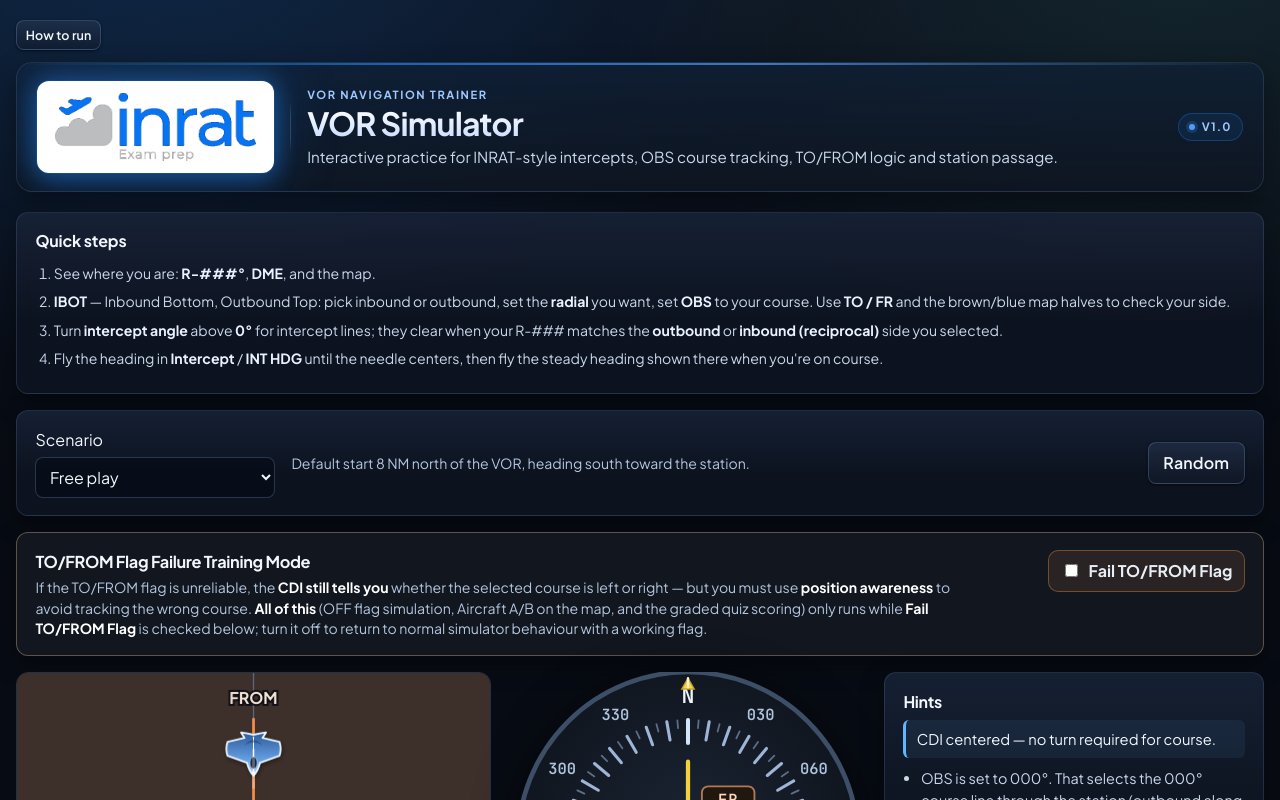
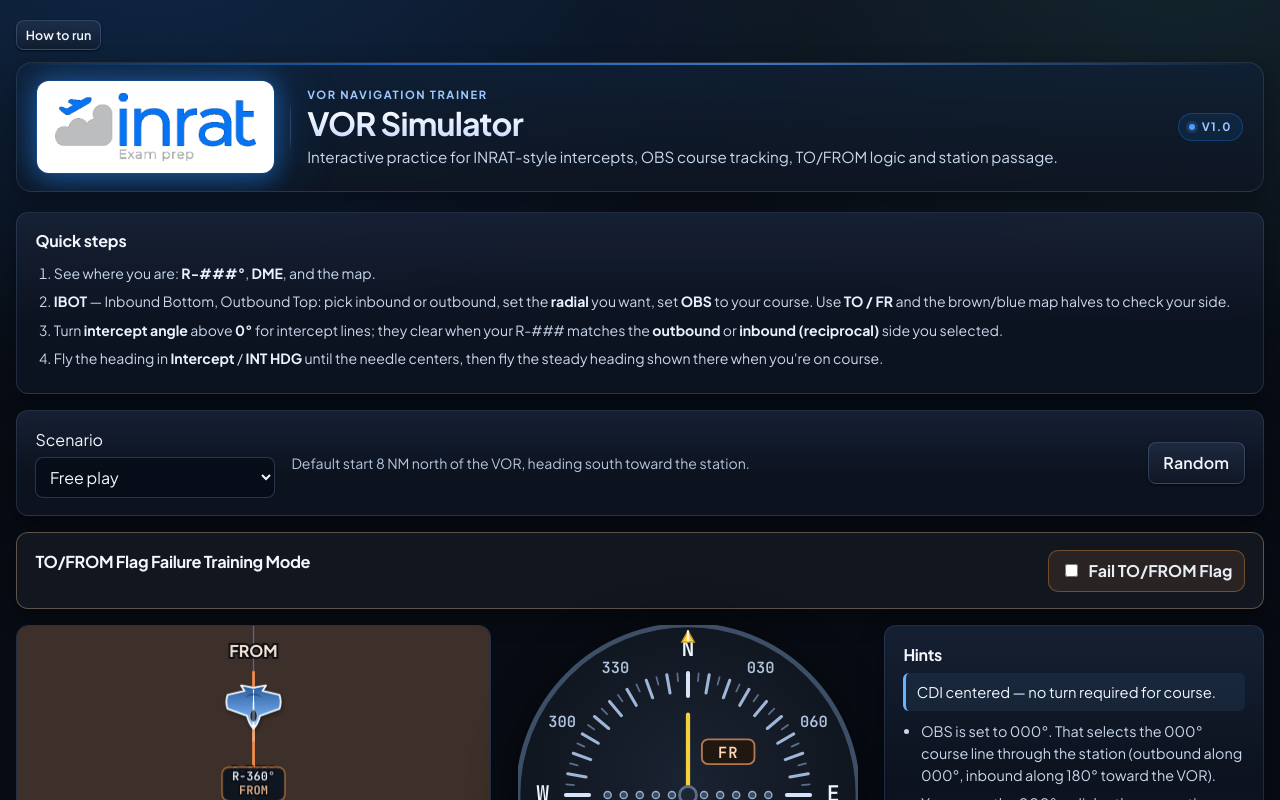
Before and after one commit to affan1121/VOR-Simulation, a React (Vite) app: page / in a window 1280 px wide. Shown: the top 800 px of the page. Built offline with nearby package versions, Linux system fonts and the light colour scheme.

Commit message:
Show TO/FROM fail-mode instructions only when the training toggle is on.
Hides the long CDI/position-awareness explanation until the student checks Fail TO/FROM Flag.

Co-authored-by: Cursor <cursoragent@cursor.com>

```diff
--- a/src/App.tsx
+++ b/src/App.tsx
@@ -443,6 +443,7 @@ export default function App() {
         <div className="tf-fail-row">
           <div>
             <h3 className="tf-fail-title">TO/FROM Flag Failure Training Mode</h3>
+            {failToFromFlag && (
               <p className="tf-fail-sub">
                 If the TO/FROM flag is unreliable, the <strong>CDI still tells you</strong> whether the selected course is
                 left or right — but you must use <strong>position awareness</strong> to avoid tracking the wrong course.
@@ -450,6 +451,7 @@ export default function App() {
                 only runs while <strong>Fail TO/FROM Flag</strong> is checked below; turn it off to return to normal
                 simulator behaviour with a working flag.
               </p>
+            )}
           </div>
           <label className="tf-fail-toggle">
             <input
```
Lines whose indentation alone changed are shown as unchanged.
